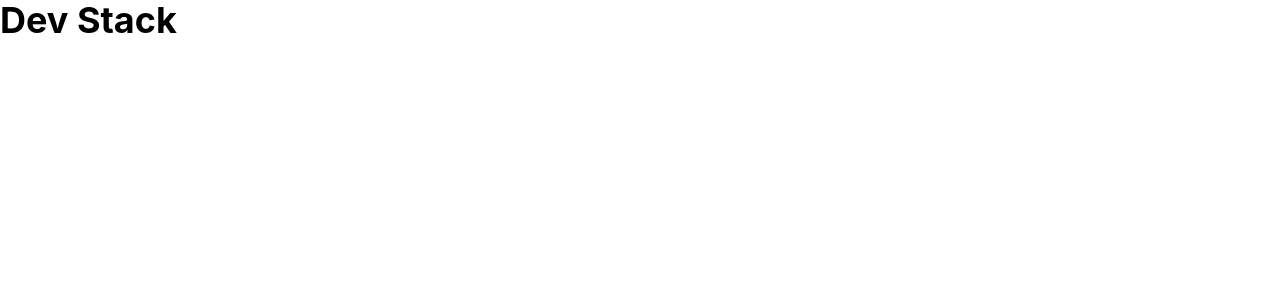
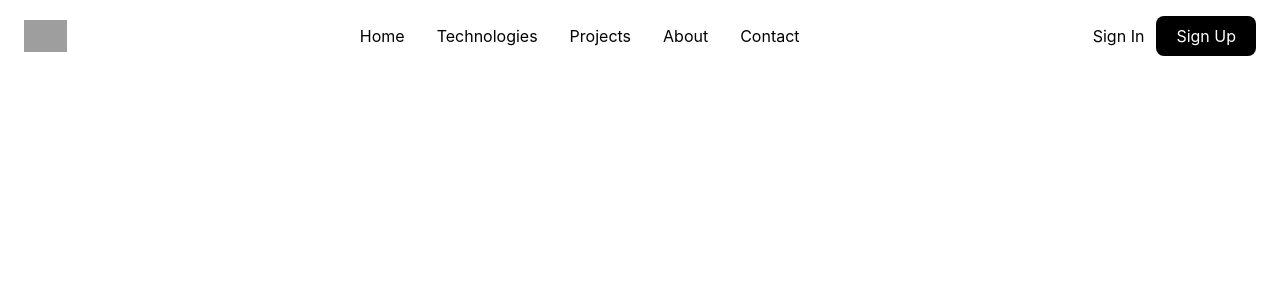
Before and after one commit to tasdid2222019/dev-stack, a React (Vite) app: page / in a window 1280 px wide. Shown: the top 300 px of the page. Built offline with nearby package versions, Linux system fonts and the light colour scheme; grey boxes are pictures that could not be loaded.

Commit message:
Added Navbar.

```diff
--- a/src/App.tsx
+++ b/src/App.tsx
@@ -1,15 +1,10 @@
-
+import Navbar from "./componenets/Navbar";
 
 function App() {
 
   return (
     <>
-     <h1 className="text-4xl font-bold">
-      Dev Stack
-    </h1>
-
-
-
+    <Navbar />
     </>
   )
 }
--- /dev/null
+++ b/src/componenets/Navbar.tsx
@@ -0,0 +1,40 @@
+function Navbar() {
+  return (
+    <nav className="sticky top-0 z-50 bg-white">
+      <div className="mx-auto flex max-w-7xl items-center justify-between px-6 py-4">
+
+        {/* Brand */}
+        <a href="#home" className="flex items-center gap-2">
+          <img
+            src="./assets/logo-text.png"
+            alt="Dev Stack"
+            className="h-8"
+          />
+        </a>
+
+        {/* Navigation Links */}
+        <div className="hidden items-center gap-8 md:flex">
+          <a href="#home">Home</a>
+          <a href="#technologies">Technologies</a>
+          <a href="#projects">Projects</a>
+          <a href="#about">About</a>
+          <a href="#contact">Contact</a>
+        </div>
+
+        {/* Authentication */}
+        <div className="flex items-center gap-3">
+          <a href="#signin">Sign In</a>
+          <a
+            href="#signup"
+            className="rounded-lg bg-black px-5 py-2 text-white"
+          >
+            Sign Up
+          </a>
+        </div>
+
+      </div>
+    </nav>
+  );
+}
+
+export default Navbar;
```
